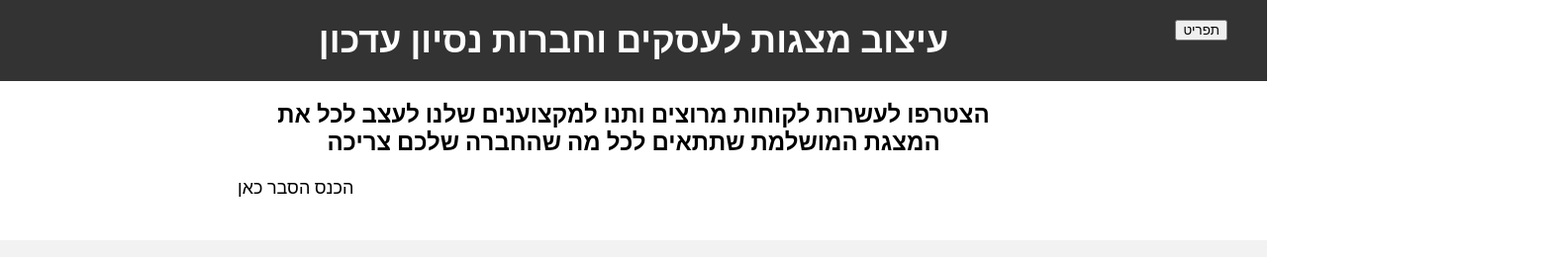
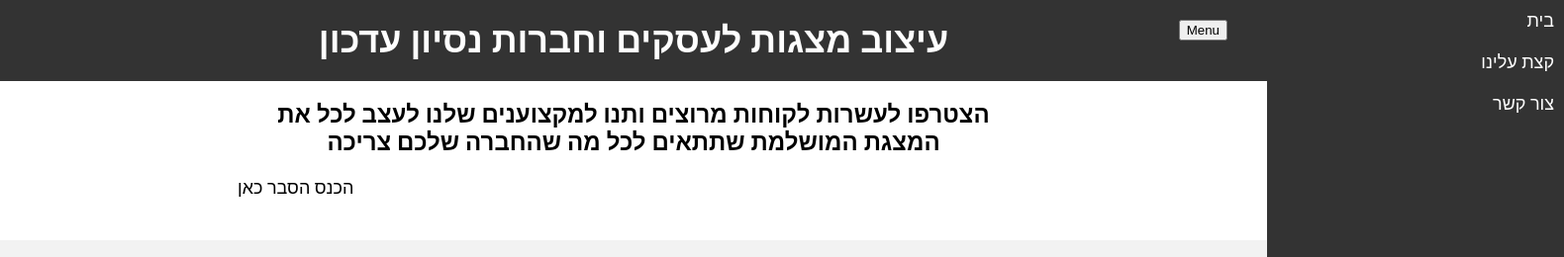
Before and after one commit to YuvalReg/MyWebsite, a website built with Parcel: page index.html in a window 1280 px wide. Shown: the top 260 px of the page at 99% size, 1580 px wide, since content can reach past the window. Built offline with nearby package versions, Linux system fonts and the light colour scheme; files whose address does not match are found by name.

Commit message:
עדכון לכפתור

```diff
--- a/index.html
+++ b/index.html
@@ -5,7 +5,7 @@
   <link rel="stylesheet" type="text/css" href="styles.css">
   <meta charset="utf-8">
   <link href='https://fonts.googleapis.com/css?family=Roboto' rel='stylesheet'>
-  <script src="C:\Users\yuval\Desktop\מסמכים\לימודים\מדעי המחשב\מבוא למדעי המחשב\MyWebsite\script.js"></script>
+  <script src="script.js"></script>
 </head>
 <body>
 <header>
@@ -18,8 +18,9 @@
     <li><a href="About.html">קצת עלינו</a></li>
     <li><a href="Contact.html">צור קשר</a></li>
   </ul>
+    </div>
   </aside>
-  <button id="menu-toggle">תפריט</button>
+  <button id="menu-toggle">Menu</button>
 </nav>
 <main>
   <h2>הצטרפו לעשרות לקוחות מרוצים ותנו למקצוענים שלנו לעצב לכל את המצגת המושלמת שתתאים לכל מה שהחברה שלכם צריכה</h2>
--- a/styles.css
+++ b/styles.css
@@ -25,10 +25,8 @@ nav {
 
 nav ul {
   list-style: none;
-  margin: 0;
-  padding: 0;
-  display: flex;
-  justify-content: space-around;
+  margin-top: 100px;
+  text-align: right;
 }
 
 nav ul li a {
@@ -101,7 +99,7 @@ footer p {
 aside {
   position: absolute;
   top: 0;
-  left: -300px;
+  right: -300px;
   width: 300px;
   height: 100%;
   background-color: #333;
@@ -110,7 +108,7 @@ aside {
 }
 
 aside.open {
-  left: 0;
+  right: 0;
 }
 
 #menu-toggle {
```
Also changed, not shown: About.html (+1 -1 lines), Contact.html (+1 -1 lines).
